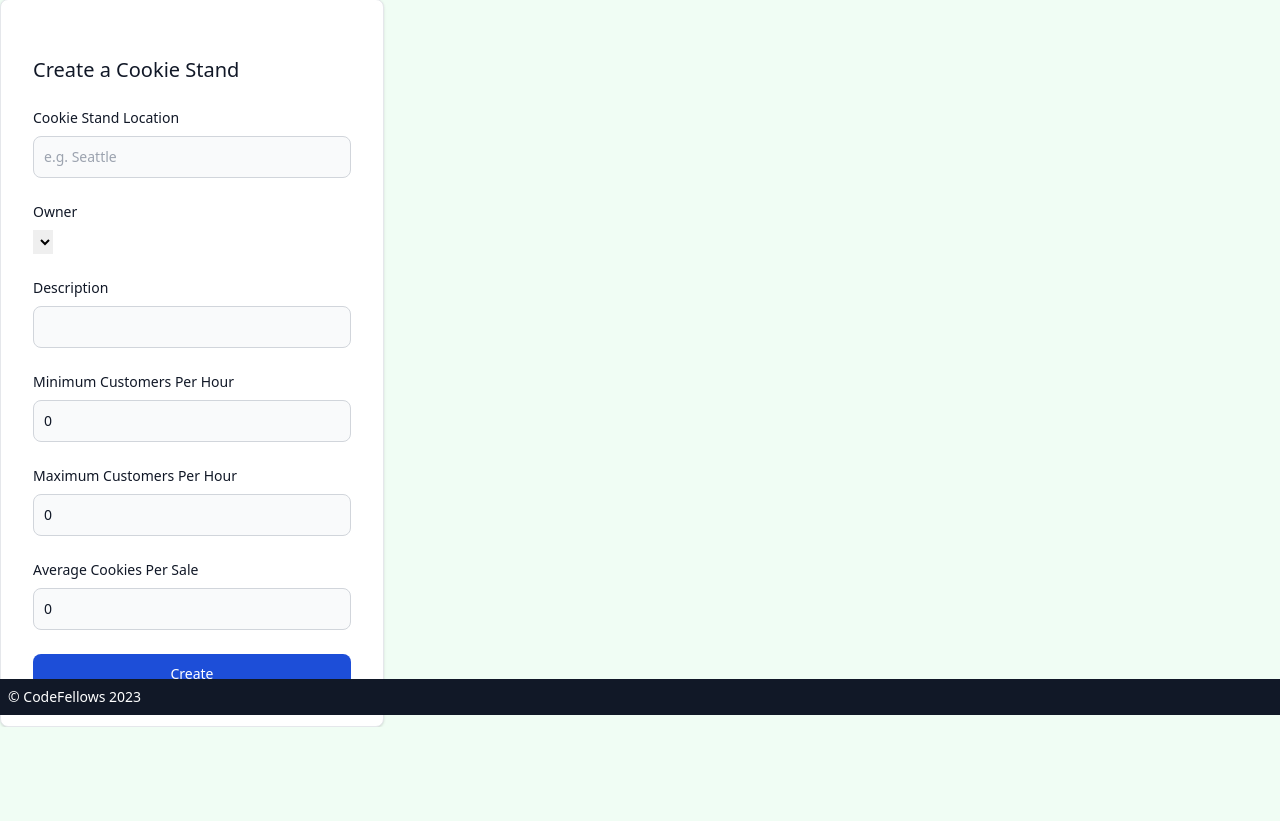
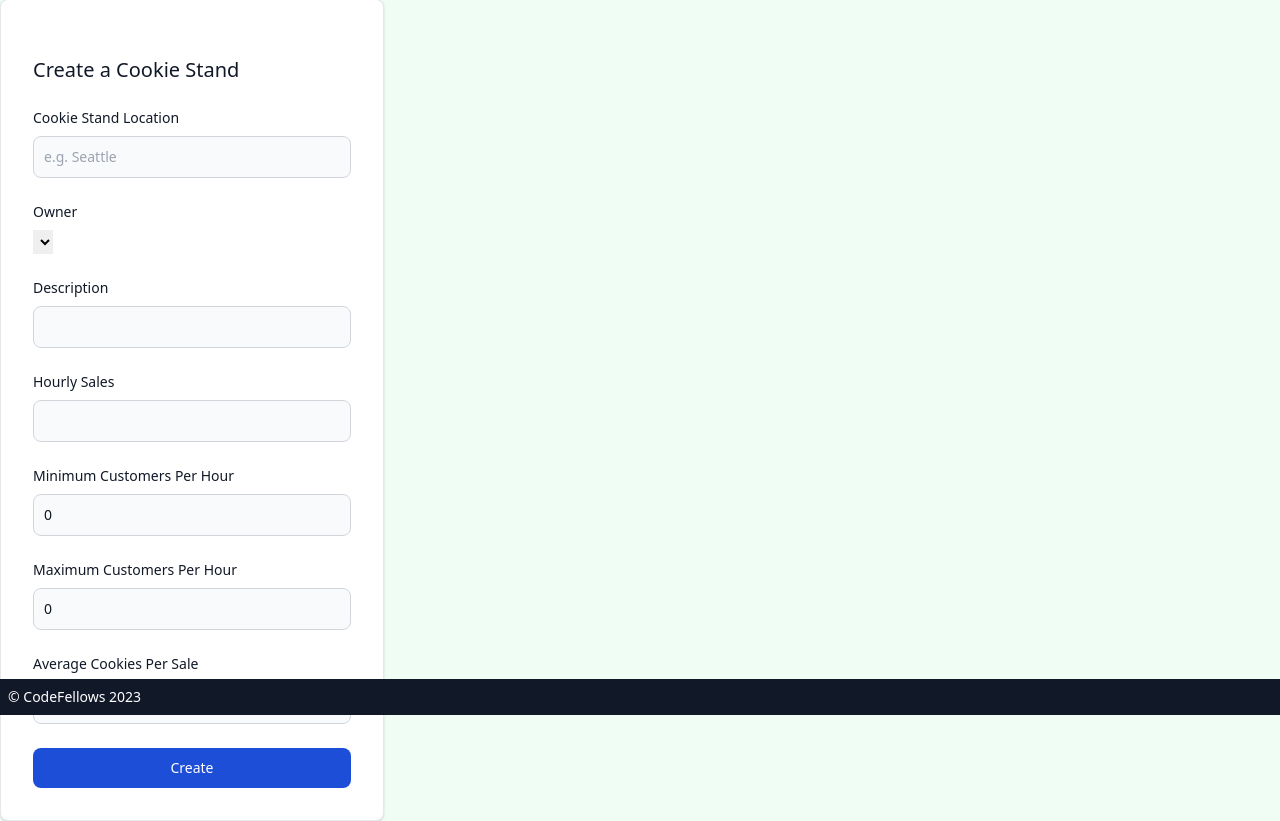
Before and after one commit to ianfshirley/cookie-stand-api, a Django app: template templates/cookie_stands/cookie_stand_create.html in a window 1280 px wide. Shown: the part 85-906 px from the top of the page. Before the commit the page ends 812 px from the top, so only its background shows below. Run offline with Django 4.2, Linux system fonts and the light colour scheme; the template is opened without the code that fills it, so the values that code supplies are empty; some libraries are stand-ins or nearby versions.

Commit message:
added jsonfield input to create cookie stand html

```diff
--- a/templates/cookie_stands/cookie_stand_create.html
+++ b/templates/cookie_stands/cookie_stand_create.html
@@ -25,6 +25,12 @@
       <div>
         <label for="id_description" class="block mb-2 text-sm font-medium text-gray-900 dark:text-white">Description</label>
         <input type="text" name="description" id="id_description"
+              class="bg-gray-50 border border-gray-300 text-gray-900 text-sm rounded-lg focus:ring-blue-500 focus:border-blue-500 block w-full p-2.5 dark:bg-gray-600 dark:border-gray-500 dark:placeholder-gray-400 dark:text-white"
+              >
+      </div>
+      <div>
+        <label for="id_hourly_sales" class="block mb-2 text-sm font-medium text-gray-900 dark:text-white">Hourly Sales</label>
+        <input type="JSONField" name="hourly_sales" id="id_hourly_sales"
               class="bg-gray-50 border border-gray-300 text-gray-900 text-sm rounded-lg focus:ring-blue-500 focus:border-blue-500 block w-full p-2.5 dark:bg-gray-600 dark:border-gray-500 dark:placeholder-gray-400 dark:text-white"
               >
       </div>
```
